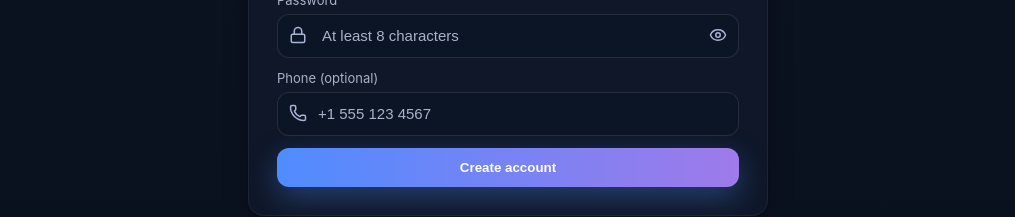
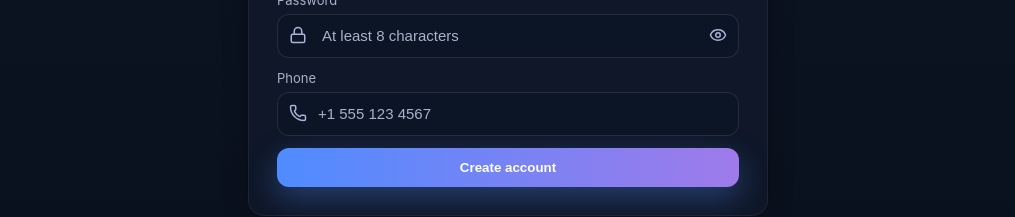
Before and after one commit to 8kJordan/translate-app, a React (Vite) app in the folder web/: page /register in a window 1280 px wide. Shown: the part 426-643 px from the top of the page, without its empty margins (132-1147 px from the left). Built offline with nearby package versions, Linux system fonts and the light colour scheme; no server answers.

Commit message:
Fix login path
was calling api/auth/login instead of /api/auth

```diff
--- a/web/src/pages/Login.tsx
+++ b/web/src/pages/Login.tsx
@@ -28,7 +28,7 @@ export default function Login({ onAuthed }: { onAuthed: () => void }) {
     try {
       const payload: LoginPayload = { email, password };
       const res = await api<{ status: string; isAuthenticated: boolean }>(
-        "/api/auth/login",
+        "/api/auth",
         { method: "POST", body: JSON.stringify(payload) }
       );
       if (res.isAuthenticated) {
--- a/web/src/pages/Register.tsx
+++ b/web/src/pages/Register.tsx
@@ -104,7 +104,7 @@ export default function Register() {
           <div className="with-icon">
             <Phone className="icon" size={18} />
             <Field
-              label="Phone (optional)"
+              label="Phone"
               value={(form as any).phone || ""}
               onChange={(e) => set("phone", e.currentTarget.value as any)}
               placeholder="+1 555 123 4567"
```
